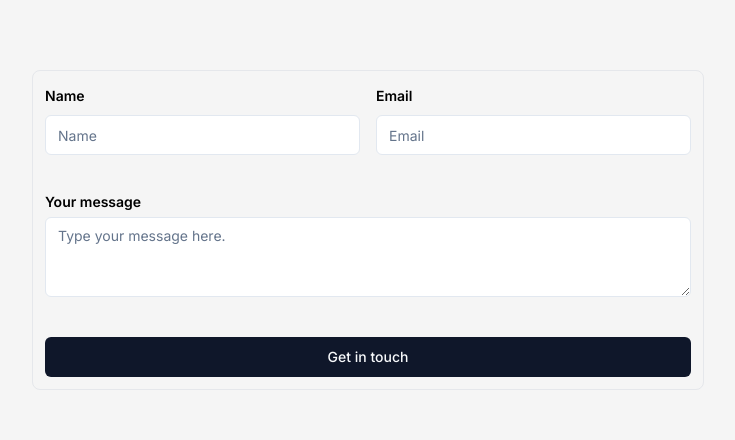
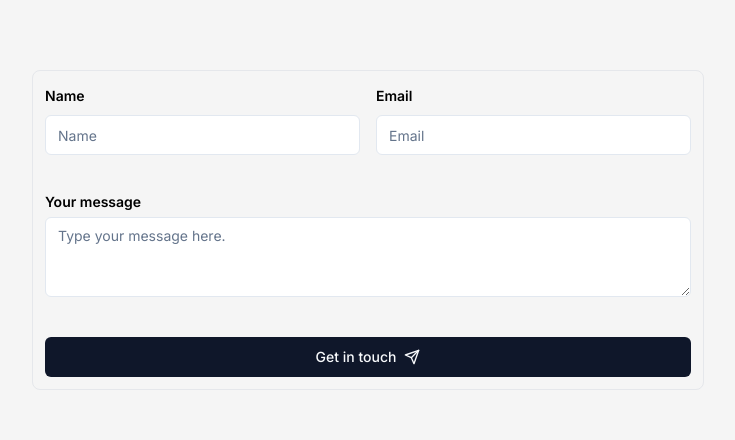
Before and after one commit to markslorach/portfolio_website, a Next.js app: page /contact in a window 1280 px wide. Shown: the part 246-686 px from the top of the page, without its empty margins (272-1007 px from the left). Built offline with nearby package versions, Linux system fonts and the light colour scheme.

Commit message:
added tag interface

```diff
--- a/app/(site)/contact/Contact.tsx
+++ b/app/(site)/contact/Contact.tsx
@@ -3,10 +3,14 @@ import { Input } from "@/components/ui/input";
 import { Label } from "@/components/ui/label";
 import { Textarea } from "@/components/ui/textarea";
 
+// Icons
+import { Send } from "lucide-react";
+
 const Contact = () => {
   return (
-    <form className="border rounded-lg p-3">
-      <div className="grid w-full grid-cols-1 sm:grid-cols-2 items-center gap-4">
+    <section>
+      <form className="rounded-lg border p-3">
+        <div className="grid w-full grid-cols-1 items-center gap-4 sm:grid-cols-2">
           <div className="space-y-2">
             <Label htmlFor="name" className="font-semibold">
               Name
@@ -26,8 +30,9 @@ const Contact = () => {
           </Label>
           <Textarea placeholder="Type your message here." id="message" />
         </div>
-      <Button className="w-full">Get in touch</Button>
+        <Button type="submit" className="w-full">Get in touch<Send className="w-4 h-4 ml-2"/></Button>
       </form>
+    </section>
   );
 };
 
--- a/app/components/PortableTextComponent.tsx
+++ b/app/components/PortableTextComponent.tsx
@@ -4,15 +4,17 @@ import { urlForImage } from "@/sanity/lib/image";
 export const PortableTextComponent = {
   types: {
     image: ({ value }: any) => (
+      <figure className="px-0 md:px-4">
         <Image
           src={urlForImage(value)}
           alt="Post image"
-        width={800}
+          width={1000}
           height={280}
           quality={75}
           priority
-        className="rounded-lg px-0 sm:px-5"
+          className="rounded-lg"
         />
+      </figure>
     ),
   },
 };
--- a/app/globals.css
+++ b/app/globals.css
@@ -3,11 +3,11 @@
 @tailwind utilities;
 
 body {
-  @apply bg-neutral-100 dark:bg-slate-900;
+  @apply overflow-y-scroll scroll-smooth bg-neutral-100 dark:bg-slate-900;
 }
 
 .hero-heading {
-  @apply text-[42px] font-extrabold leading-none text-black/80 dark:text-white/90 sm:text-6xl
+  @apply text-[42px] font-extrabold leading-none text-black/80 dark:text-white/90 sm:text-6xl;
 }
 
 .heading-h1 {
--- a/app/utils/interface.ts
+++ b/app/utils/interface.ts
@@ -3,16 +3,23 @@ export interface Project {
   description: string;
   githubUrl: string;
   slug: { current: string };
-  content: any
+  content: any;
   _id: string;
 }
 
 export interface BlogPost {
   title: string;
   description: string;
-  titleImage: any
+  titleImage: any;
   slug: { current: string };
   createdAt: string;
-  content: any
+  content: any;
+  tags: Array<Tag>;
   _id: string;
 }
+
+export interface Tag {
+  name: string;
+  slug: { current: string };
+  _id: string;
+}
```
Lines whose indentation alone changed are shown as unchanged.
